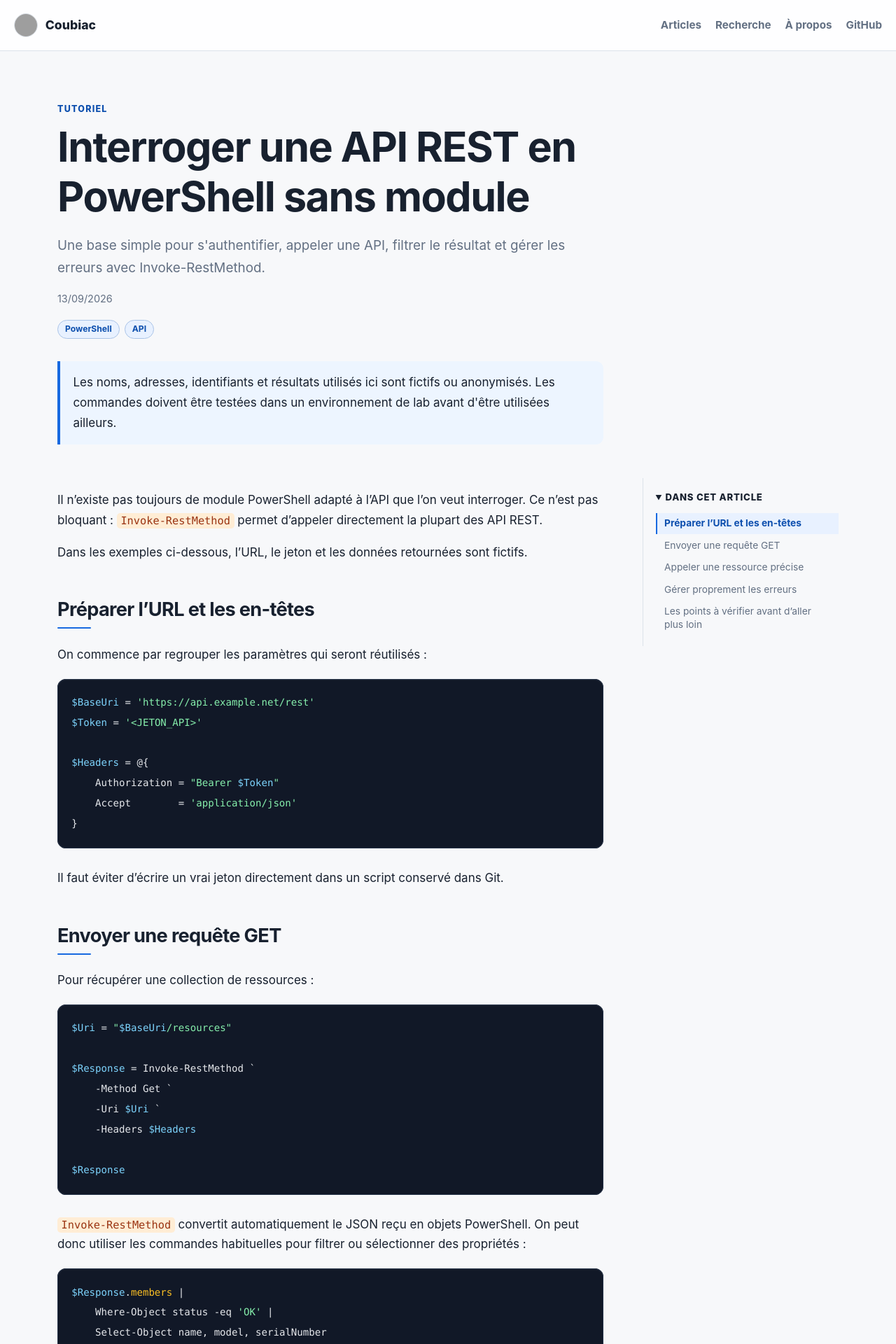
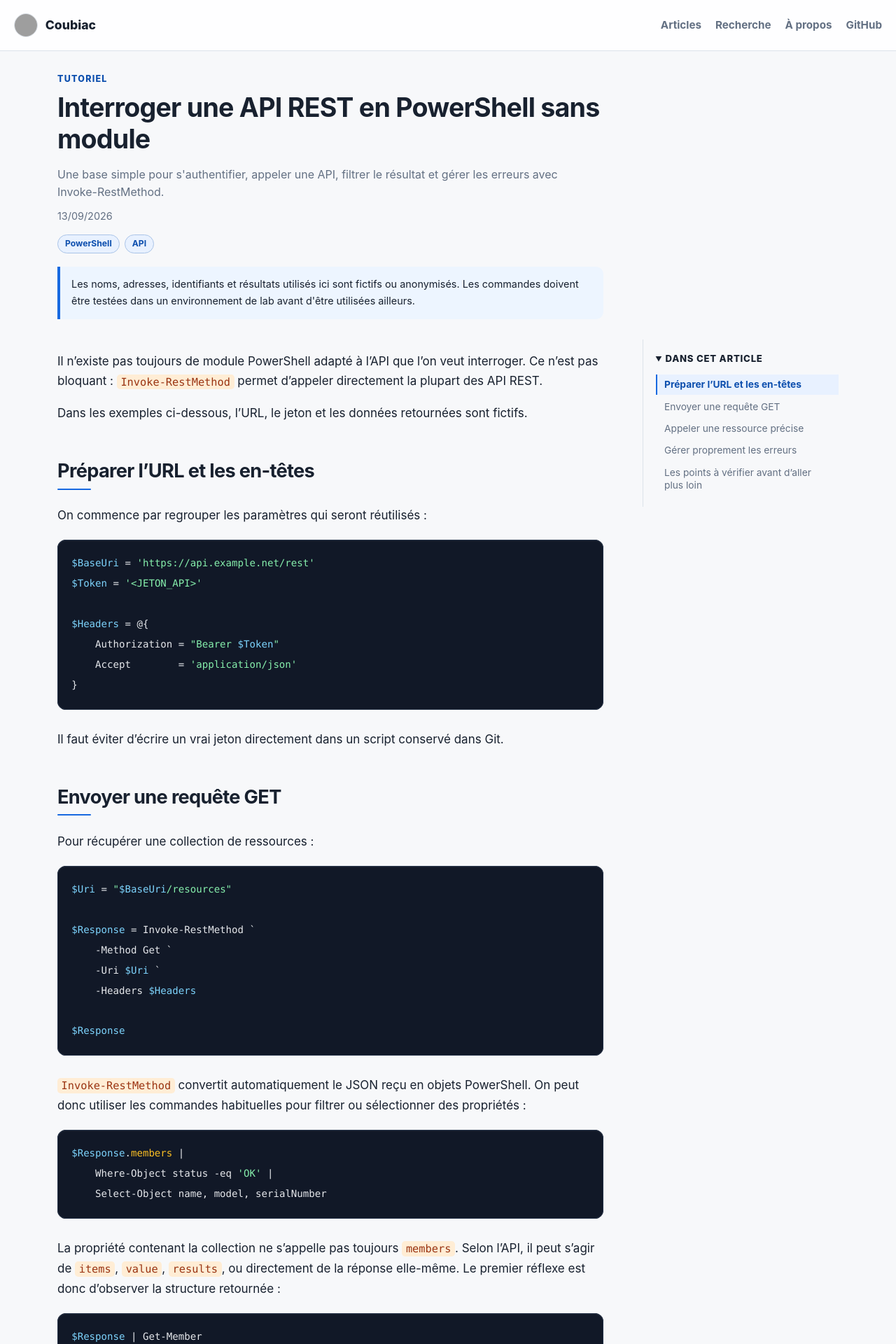
Before and after one commit to Coubiac/coubiac.github.io, a Jekyll site: the page built from _posts/2026-09-13-interroger-api-rest-powershell-sans-module.md, in a window 1280 px wide. Shown: the top 1920 px of the page at 70% size. Built offline with Jekyll 4.4.1, drawn with Linux system fonts in a browser that asks for light colours; grey boxes are pictures that could not be loaded.

Commit message:
style: compacter l'accueil et les en-têtes des tutoriels

```diff
--- a/assets/css/style.css
+++ b/assets/css/style.css
@@ -425,3 +425,103 @@
 @media (prefers-reduced-motion: reduce) {
   .post-grid .post-card { transition: none; }
 }
+
+
+/* Accueil épuré : recherche accessible sans bandeau ni panneau volumineux. */
+.visually-hidden {
+  position: absolute !important;
+  width: 1px;
+  height: 1px;
+  padding: 0;
+  margin: -1px;
+  overflow: hidden;
+  clip: rect(0, 0, 0, 0);
+  white-space: nowrap;
+  border: 0;
+}
+.layout-default .page-content { padding-block: 1.6rem 3rem; }
+.layout-default .article-browser { margin-bottom: 1.9rem; }
+.search-toolbar { display: flex; align-items: stretch; gap: .65rem; }
+.search-toolbar .search-field { flex: 1 1 auto; min-width: 0; }
+.search-toolbar .search-control { height: 100%; align-items: center; }
+.article-browser .search-control input {
+  min-height: 44px;
+  padding: .55rem .85rem;
+  border-radius: .6rem;
+  background: var(--surface);
+  font-size: .91rem;
+}
+.article-browser .search-clear { padding: .5rem .65rem; font-size: .8rem; }
+.advanced-toggle {
+  flex: 0 0 auto;
+  min-height: 44px;
+  padding: .55rem .95rem;
+  border: 1px solid var(--border);
+  border-radius: .6rem;
+  color: var(--accent-dark);
+  background: var(--surface);
+  font: inherit;
+  font-size: .88rem;
+  font-weight: 700;
+  cursor: pointer;
+}
+.advanced-toggle:hover, .advanced-toggle[aria-expanded="true"], .advanced-toggle.has-active-filters {
+  border-color: var(--accent);
+  background: var(--accent-soft);
+}
+.advanced-toggle:focus-visible, .article-browser .tag-filter:focus-visible {
+  outline: 3px solid var(--accent);
+  outline-offset: 2px;
+}
+.quick-filters { margin-top: .8rem; }
+.article-browser .tag-filter-list { gap: .4rem; }
+.article-browser .tag-filter {
+  padding: .26rem .65rem;
+  font-size: .78rem;
+  font-weight: 650;
+}
+.advanced-filter-panel {
+  display: grid;
+  gap: .95rem;
+  margin-top: .85rem;
+  padding: 1rem;
+  border: 1px solid var(--border);
+  border-radius: .7rem;
+  background: var(--surface);
+}
+.advanced-filter-panel .tag-filters legend { margin-bottom: .35rem; font-size: .78rem; }
+.featured-section { margin-bottom: 2rem; }
+.featured-section .section-heading { margin-bottom: 1rem; }
+.featured-card { padding: 1.35rem 1.6rem; }
+.featured-card h3 { margin: .65rem 0 .45rem; }
+.featured-card-bottom { margin-top: .85rem; }
+
+/* Titres d'articles : privilégier l'espace de lecture, même avec un titre long. */
+.layout-post .page-content { padding-top: 1.8rem; padding-bottom: 3rem; }
+.post-header { margin-bottom: 1.1rem; }
+.post-header h1 {
+  max-width: 900px;
+  margin-bottom: .55rem;
+  font-size: clamp(1.75rem, 3.1vw, 2.35rem);
+  line-height: 1.2;
+  letter-spacing: -.02em;
+  overflow-wrap: break-word;
+}
+.post-header .lead { font-size: 1rem; line-height: 1.55; }
+.post-header .post-meta { margin-top: .65rem; }
+.post-header .tag-list { margin-top: .65rem; }
+.layout-post .notice { margin: 1.2rem 0 1.8rem; padding: .8rem 1rem; font-size: .9rem; }
+
+@media (max-width: 680px) {
+  .layout-default .page-content { padding-top: 1.15rem; }
+  .search-toolbar { gap: .4rem; }
+  .search-toolbar .search-control { flex-direction: row; align-items: center; }
+  .article-browser .search-control input { padding-inline: .7rem; font-size: .85rem; }
+  .article-browser .search-clear { align-self: center; padding-inline: .45rem; }
+  .advanced-toggle { padding-inline: .7rem; font-size: .82rem; }
+  .advanced-filter-panel { padding: .85rem; }
+  .featured-card { padding: 1.15rem; }
+  .layout-post .page-content { padding-top: 1rem; }
+  .post-header h1 { font-size: clamp(1.55rem, 5.2vw, 1.85rem); line-height: 1.22; }
+  .post-header .lead { font-size: .94rem; }
+}
```
